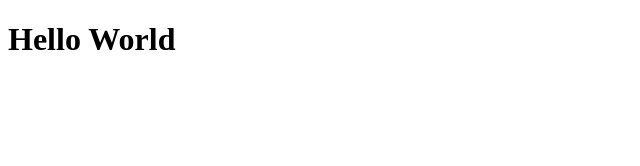
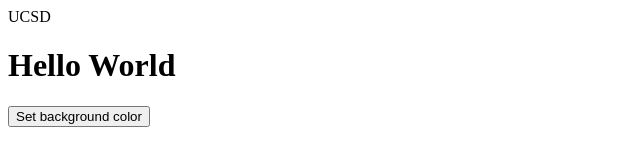
Before and after one commit to XProskillzX/XProskillzX.github.io, a plain HTML site: page index.html in a window 1280 px wide. Shown: the whole page, without its empty margins (0-640 px from the left). Drawn offline with Linux system fonts and the light colour scheme.

Commit message:
Update index.html

```diff
--- a/index.html
+++ b/index.html
@@ -7,9 +7,16 @@
     <title>Vansh Kumar</title>
 </head>
 <script>
-    console.log('Hello Console!');
+console.log('Hello Console!');
+function myFunction() {
+    document.body.style.color="rgb(255,0,0)";
+}
+let random_var="UCSD";
+document.write(random_var);
+
 </script>
 <body>
     <h1>Hello World</h1>
+    <button type="button" onclick="myFunction()">Set background color</button>
 </body>
 </html>
```
